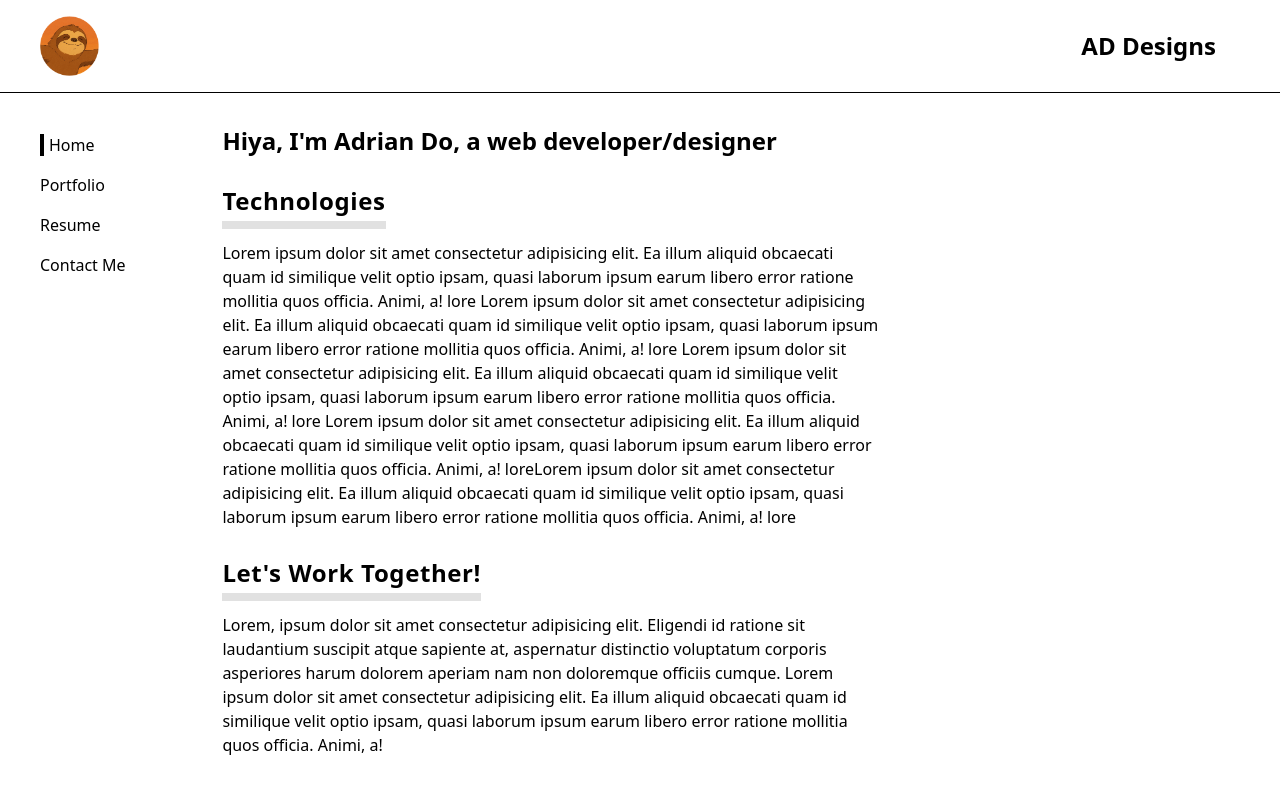
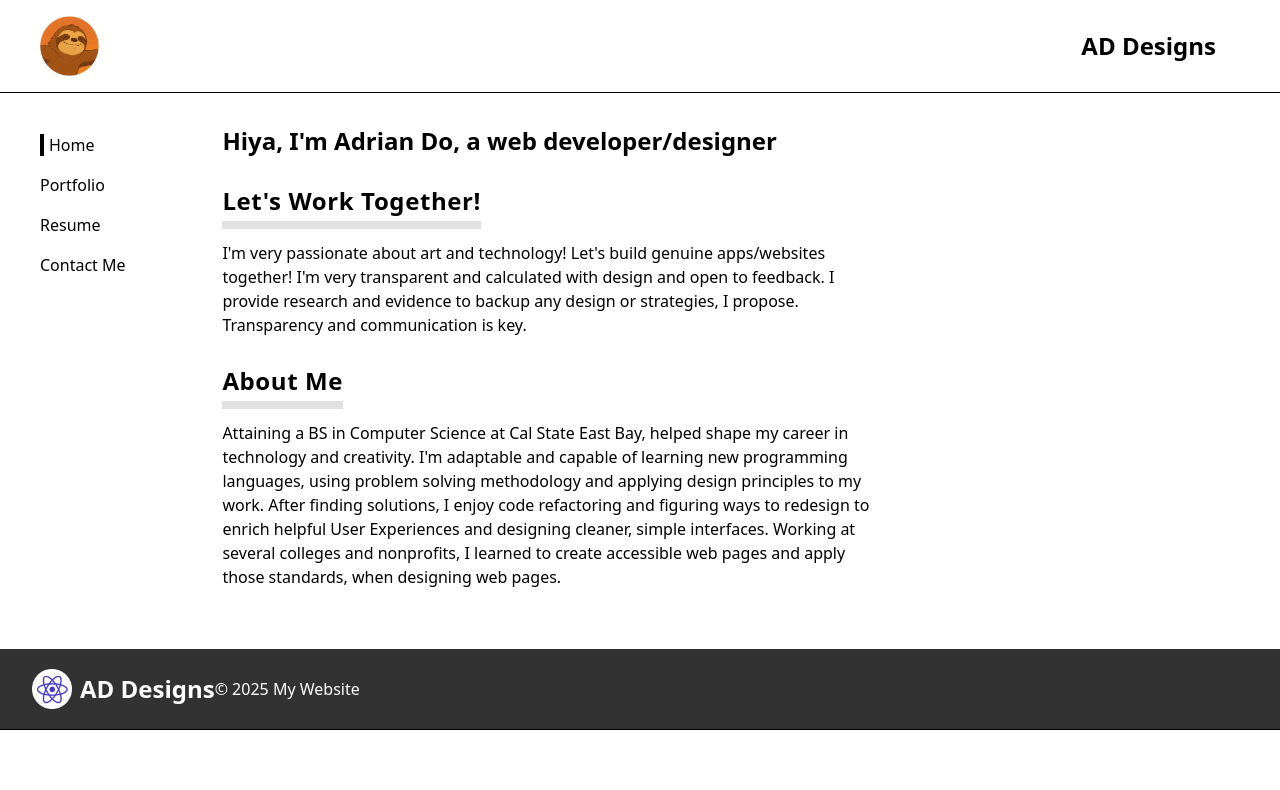
Before and after one commit to Driminius/driminius.github.io, a React (Vite) app: page / in a window 1280 px wide. Shown: the top 790 px of the page. Built offline with nearby package versions, Linux system fonts and the light colour scheme.

Commit message:
updated copy for homepage

```diff
--- a/src/pages/HomePage.jsx
+++ b/src/pages/HomePage.jsx
@@ -10,29 +10,10 @@ const HomePage = () => {
       </h1>
 
       <HeadingTwoCopy
-        head="Technologies"
-        copy="Lorem ipsum dolor sit amet consectetur adipisicing elit. Ea illum aliquid
-                obcaecati quam id similique velit optio ipsam, quasi laborum ipsum earum libero
-                error ratione mollitia quos officia. Animi, a! lore Lorem ipsum dolor sit amet consectetur adipisicing elit. Ea illum aliquid
-                obcaecati quam id similique velit optio ipsam, quasi laborum ipsum earum libero
-                error ratione mollitia quos officia. Animi, a! lore
-                Lorem ipsum dolor sit amet consectetur adipisicing elit. Ea illum aliquid
-                obcaecati quam id similique velit optio ipsam, quasi laborum ipsum earum libero
-                error ratione mollitia quos officia. Animi, a! lore
-                Lorem ipsum dolor sit amet consectetur adipisicing elit. Ea illum aliquid
-                obcaecati quam id similique velit optio ipsam, quasi laborum ipsum earum libero
-                error ratione mollitia quos officia. Animi, a! loreLorem ipsum dolor sit amet consectetur adipisicing elit. Ea illum aliquid
-                obcaecati quam id similique velit optio ipsam, quasi laborum ipsum earum libero
-                error ratione mollitia quos officia. Animi, a! lore"
-      />
-
-      <HeadingTwoCopy
         head="Let's Work Together!"
-        copy="Lorem, ipsum dolor sit amet consectetur adipisicing elit. Eligendi id ratione sit
-                laudantium suscipit atque sapiente at, aspernatur distinctio voluptatum corporis asperiores
-                harum dolorem aperiam nam non doloremque officiis cumque. Lorem ipsum dolor sit amet
-                consectetur adipisicing elit. Ea illum aliquid obcaecati quam id similique velit optio
-                ipsam, quasi laborum ipsum earum libero error ratione mollitia quos officia. Animi, a!"
+        copy="I'm very passionate about art and technology! Let's build genuine apps/websites together! I'm very
+        transparent and calculated with design and open to feedback. I provide research and evidence to backup any
+        design or strategies, I propose. Transparency and communication is key."
       />
 
       <HeadingTwoCopy
```
